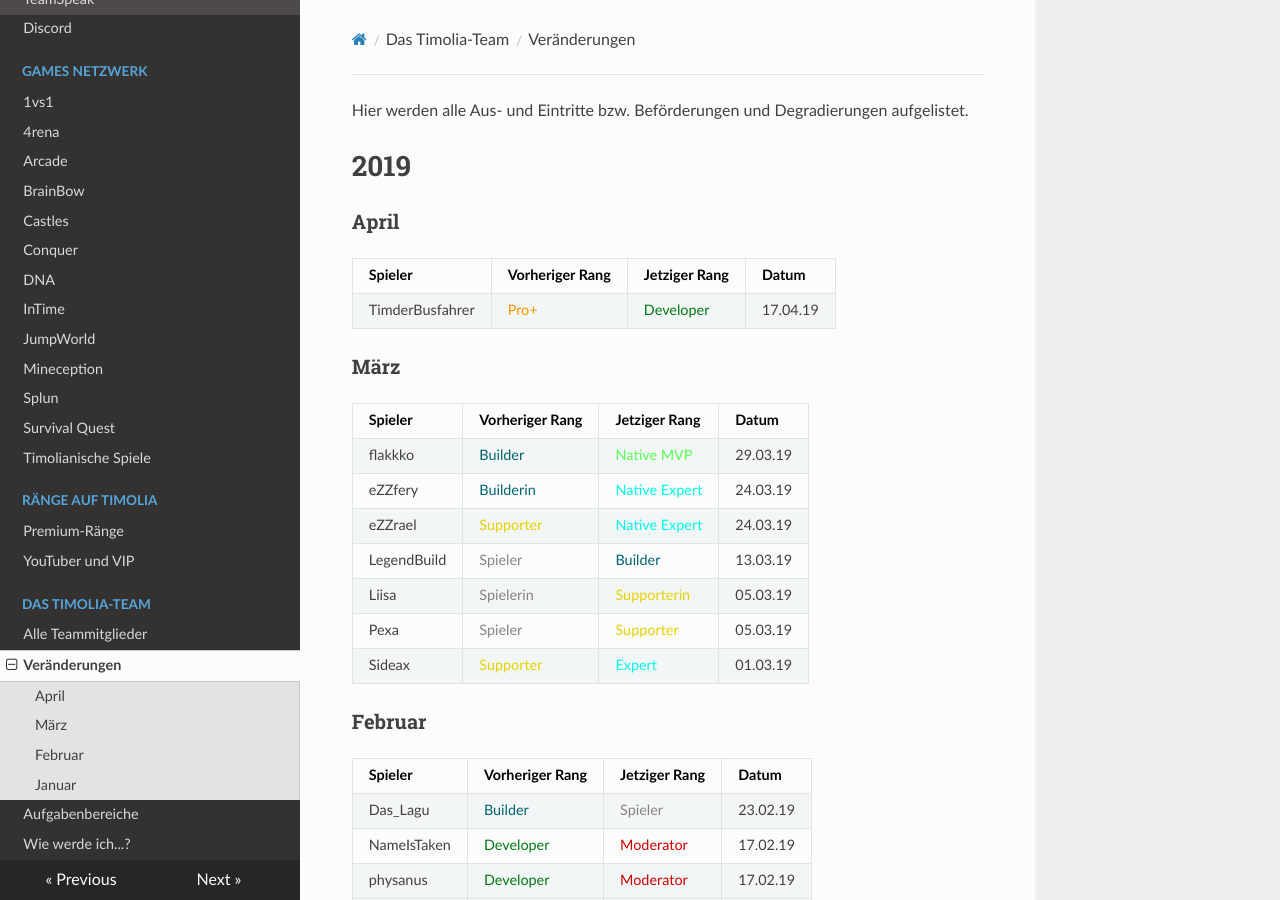
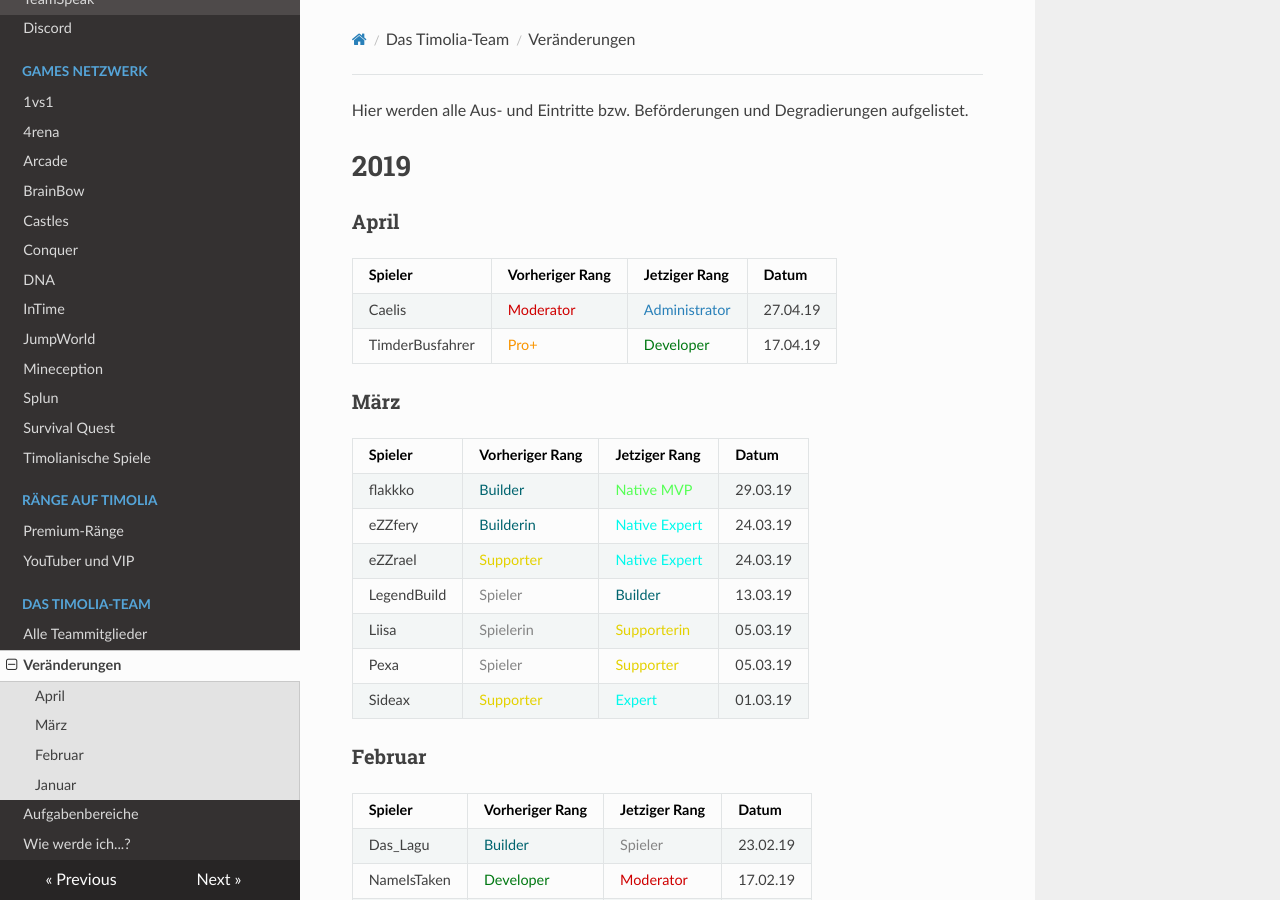
Before and after one commit to TimoliaDE/HowTo, an MkDocs documentation site: the page built from docs/team/changes.md, in a window 1280 px wide and 900 px high. Built offline with MkDocs 1.6.1, drawn with Linux system fonts in a browser that asks for light colours; nearby versions of some CDN libraries; old or Windows-style settings are respelled for this version of MkDocs.

Commit message:
Update changes.md

```diff
--- a/docs/team/changes.md
+++ b/docs/team/changes.md
@@ -5,6 +5,7 @@ Hier werden alle Aus- und Eintritte bzw. Beförderungen und Degradierungen aufge
 ###  <strong>April</strong>
 | Spieler | Vorheriger Rang | Jetziger Rang | Datum |
 | ------ | ------ | ------ | ------ |
+| Caelis | <span style="color:#CF0101">Moderator</span> | <span style="color:#2980b9">Administrator</span> | 27.04.19 |
 | TimderBusfahrer | <span style="color:#F99500">Pro+</span> | <span style="color:#007812">Developer</span> | 17.04.19 |
 
 ###  <strong>März</strong>
```
